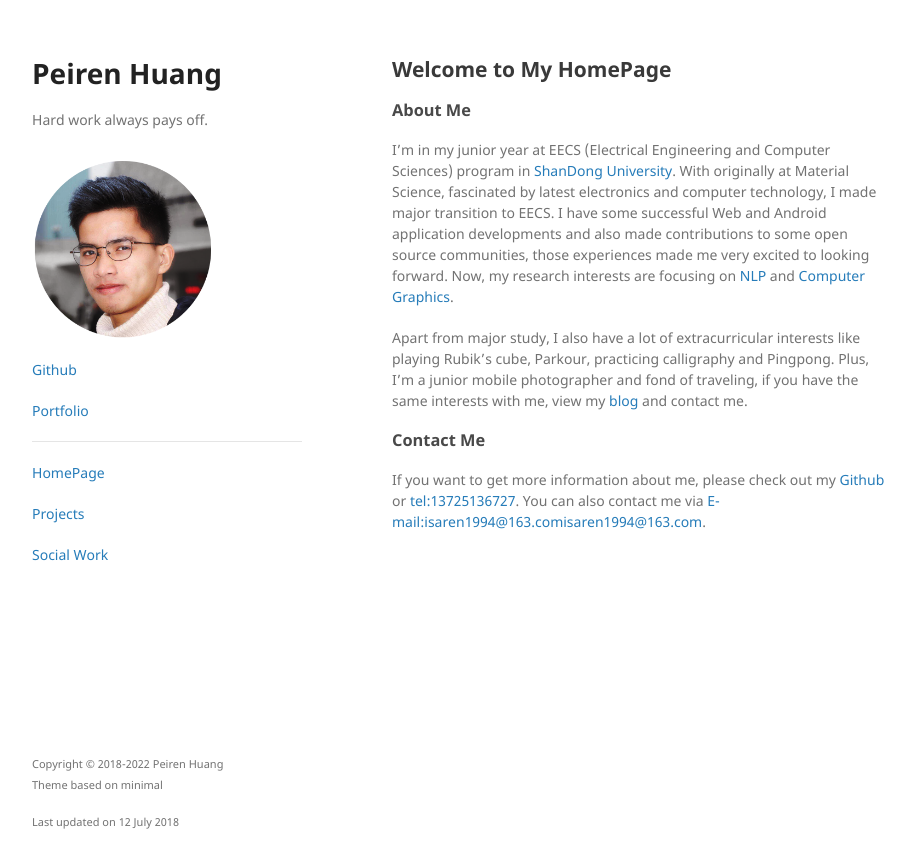
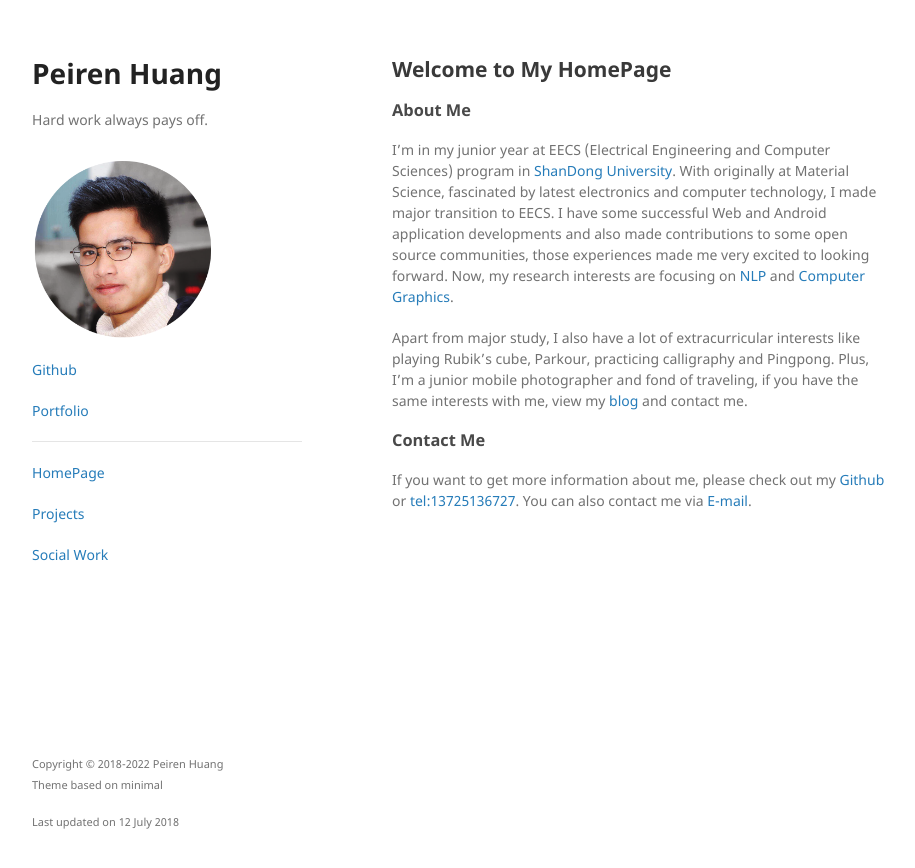
Before and after one commit to isaren/isaren.github.io, a Jekyll site: the page built from index.md, in a window 1280 px wide. Shown: the top 868 px of the page, without its empty margins (178-1093 px from the left). Built offline with Jekyll 4.4.1, drawn with Linux system fonts in a browser that asks for light colours.

Commit message:
Update default.html

```diff
--- a/_layouts/default.html
+++ b/_layouts/default.html
@@ -60,7 +60,7 @@
 <p>Apart from major study, I also have a lot of extracurricular interests like playing Rubik’s cube, Parkour, practicing calligraphy and Pingpong. Plus, I’m a junior mobile photographer and fond of traveling, if you have the same interests with me, view my <a href="http://blog.huangyz.name/">blog</a> and contact me.</p>
 
 <h3 id="contact-me">Contact Me</h3>
-<p>If you want to get more information about me, please check out my <a href="https://github.com/isaren">Github</a> or <a href="https://github.com/isaren">tel:13725136727</a>. You can also contact me via <a href="mailto:isaren1994@163.com">E-mail:isaren1994@163.comisaren1994@163.com</a>.</p>
+<p>If you want to get more information about me, please check out my <a href="https://github.com/isaren">Github</a> or <a href="https://github.com/isaren">tel:13725136727</a>. You can also contact me via <a href="mailto:isaren1994@163.com">E-mail</a>.</p>
 
 
       </section>
```
